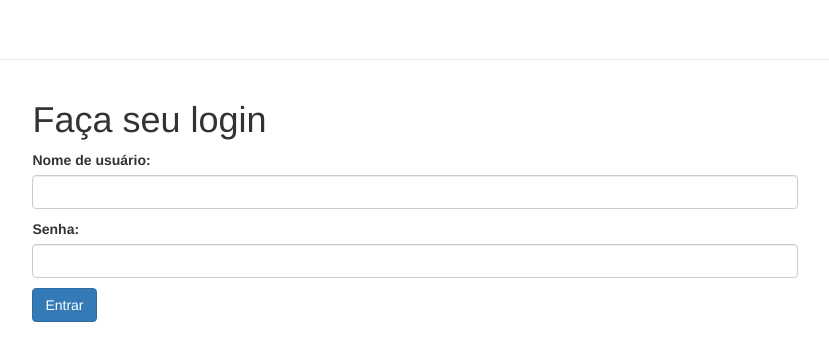
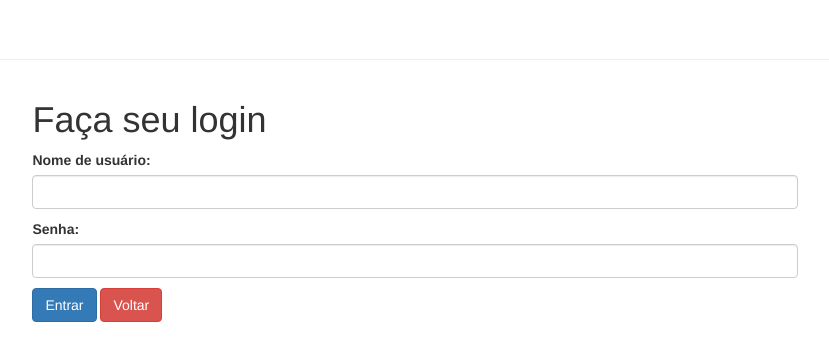
Before and after one commit to EmilyCV/jogoteca, a Flask app: page /login in a window 1280 px wide. Shown: the top 361 px of the page, without its empty margins (225-1054 px from the left). Run offline with Flask 2, Linux system fonts and the light colour scheme; some libraries are stand-ins or nearby versions.

Commit message:
inclusion of return button in login

```diff
--- a/templates/login.html
+++ b/templates/login.html
@@ -13,6 +13,7 @@
     </p>
     <p>
       <button class="btn btn-primary" type="submit">Entrar</button>
+      <a class="btn btn-danger" href="{{ url_for('index') }}">Voltar</a>
     </p>
   </form>
 </div>
```
